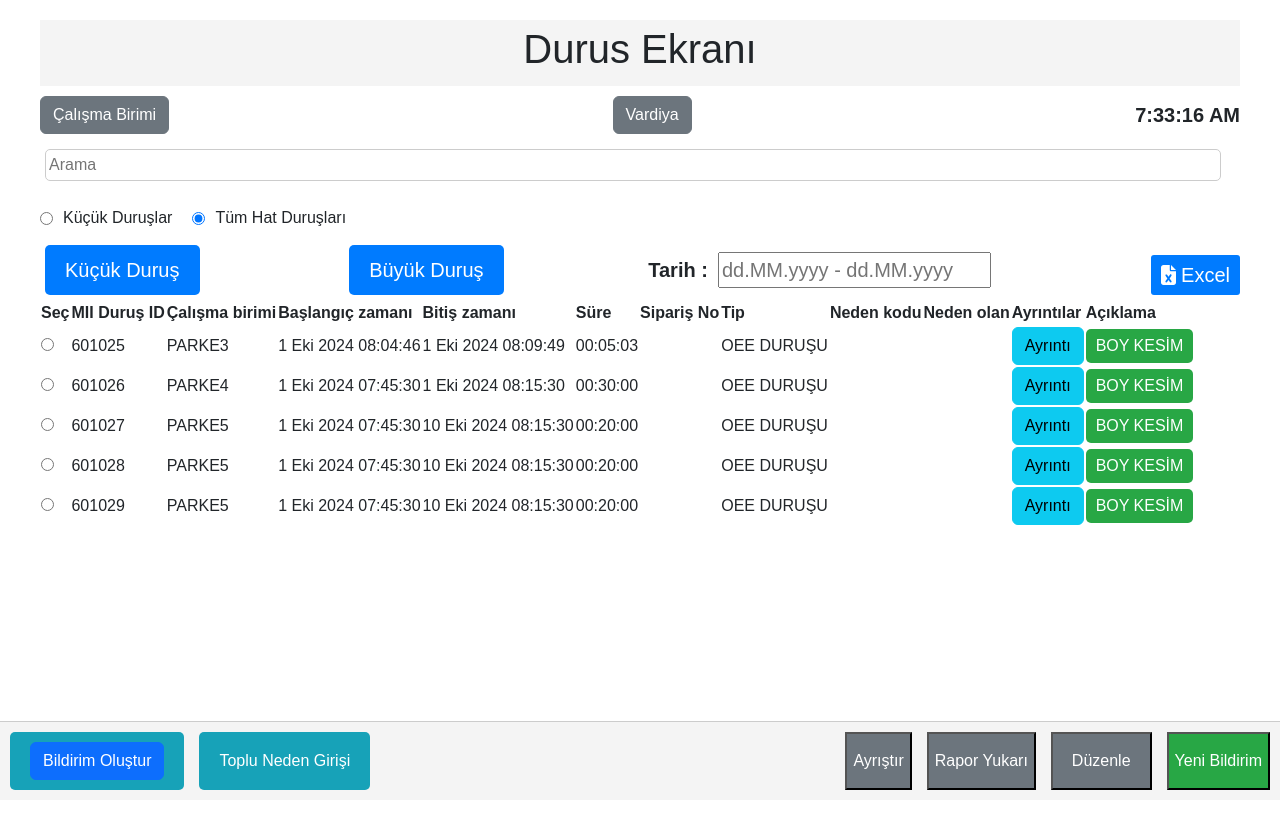
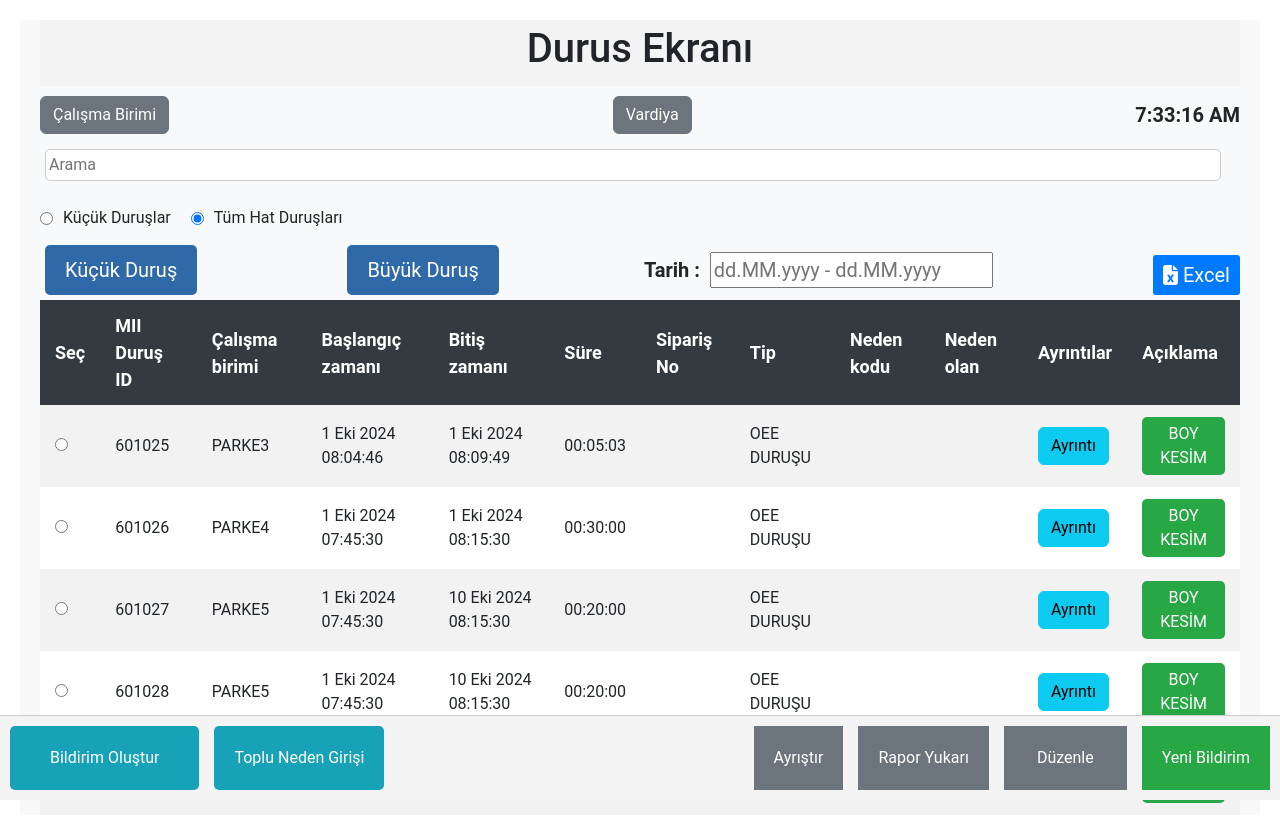
Before and after one commit to Doganmbd/my-app, a React (Create React App) app: page / in a window 1280 px wide. Before the commit the page ends 800 px from the top, so only its background shows below. Built offline with nearby package versions, Linux system fonts and the light colour scheme.

Commit message:
css özellikleri eklendi

```diff
--- a/src/App.css
+++ b/src/App.css
@@ -1,5 +1,70 @@
+button {
+  background-color: #1f548d; /* Ana renk */
+  color: white;
+  border: none;
+  padding: 10px 20px;
+  border-radius: 5px;
+  cursor: pointer;
+  font-size: 16px;
+  transition: background-color 0.3s ease;
+}
+h1 {
+  color: #007BFF; /* Ana renkte büyük başlık */
+  font-size: 24px;
+}
+
+
+/* Zebra desenli tablo */
+table {
+  width: 100%;
+  border-collapse: collapse;
+  margin-bottom: 20px;
+  font-size: 16px;
+  text-align: left;
+}
+
+th, td {
+  padding: 12px 15px;
+  border: 1px solid #E9ECEF; /* İnce sınır çizgisi */
+}
+
+th {
+  background-color: #343a40; /* Başlık için koyu renk */
+  color: white;
+  font-weight: bold;
+  text-align: center;
+  font-size: 18px; /* Daha büyük yazı fontu */
+}
+
+tbody tr:nth-child(odd) {
+  background-color: #F2F2F2; /* Zebra deseni için açık gri */
+}
+
+tbody tr:nth-child(even) {
+  background-color: #FFFFFF; /* Zebra deseni için beyaz */
+}
+
+/* Satırların üzerine gelindiğinde vurgulama */
+tbody tr:hover {
+  background-color: #E9ECEF; /* Hover efekti */
+}
+
+
+
+
+
+/* input, select {
+  padding: 10px;
+  border: 1px solid #E9ECEF;
+  border-radius: 5px;
+  width: 100%;
+}
+ */
+
 .app-container {
-  font-family: Arial, sans-serif;
+  font-family: 'Roboto', sans-serif; /* Modern bir yazı tipi */
+  background-color: #F8F9FA; /* Arka plan */
+  color: #212529; /* Metin rengi */
   margin: 20px;
 }
 
@@ -61,7 +126,7 @@
   background-color: #0056b3;
 }
 
-.table {
+/* .table {
   margin-top: 20px;
   width: 100%;
   border-collapse: collapse;
@@ -72,7 +137,7 @@
   border: 1px solid #ccc;
   padding: 10px;
   text-align: center;
-}
+} */
 
 .action-btn {
   background-color: #28a745;
@@ -108,7 +173,7 @@
 
 .filter-btn2 {
   padding: 10px 20px;
-  background-color: #007bff;
+  background-color: #2f69a8;
   color: white;
   border: none;
   border-radius: 5px;
--- a/src/components/NotificationForm.jsx
+++ b/src/components/NotificationForm.jsx
@@ -1,5 +1,6 @@
 import React, { useState } from 'react';
 import { Modal, Button, Form, Row, Col } from 'react-bootstrap';
+
 
 function NotificationForm() {
   const [show, setShow] = useState(false);
@@ -8,9 +9,18 @@
   const handleShow = () => setShow(true);
 
   return (
-    <>
+    <div  >
 
-      <Button variant="primary" onClick={handleShow}>
+      <Button       style={{
+       backgroundColor:"#17a2b8",
+  padding: "10px 20px",
+
+  color: "white",
+  border:"none",
+  borderRadius: "5px",
+  cursor:"pointer",
+      }}
+        onClick={handleShow}>
         Bildirim Oluştur
 
       </Button>
@@ -92,7 +102,7 @@
           </Button>
         </Modal.Footer>
       </Modal>
-    </>
+    </div>
   );
 }
 
```
